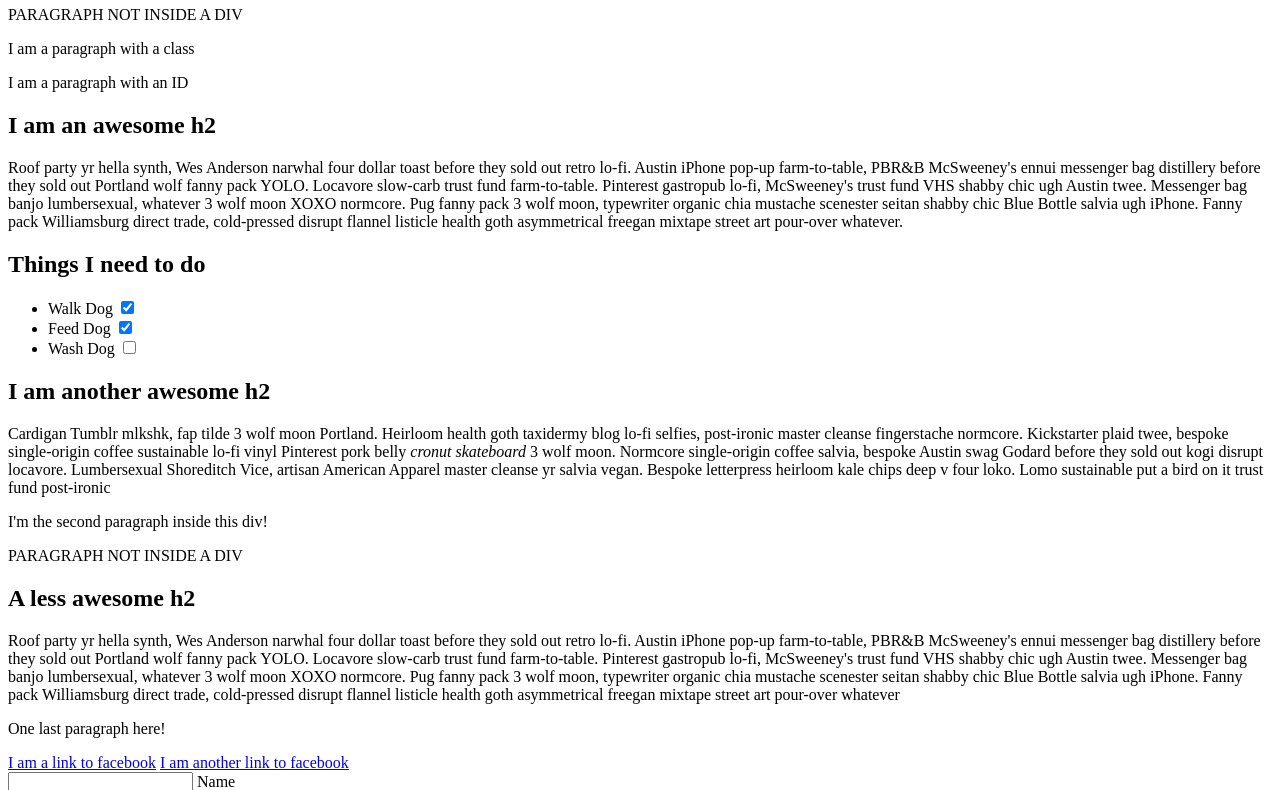
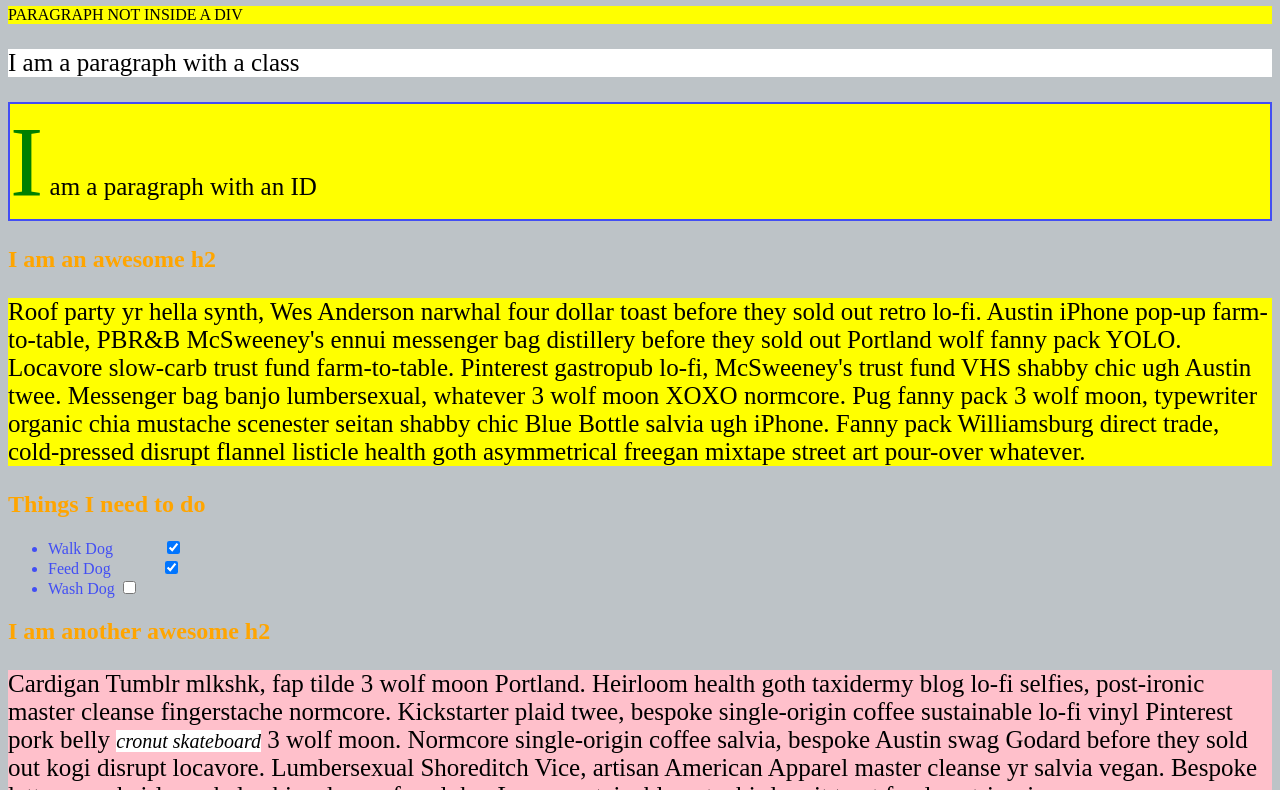
Before and after one commit to boniverski/the-web-developer-bootcamp, a plain HTML site: page 5 - Introduction to CSS/selectorsExercise.html in a window 1280 px wide. Shown: the part 60-850 px from the top of the page. Drawn offline with Linux system fonts and the light colour scheme.

Commit message:
css exerice

```diff
--- a/5 - Introduction to CSS/selectors.css
+++ b/5 - Introduction to CSS/selectors.css
@@ -3,57 +3,97 @@ DO NOT ALTER THE EXISTING HTML TO DO THIS.  WRITE ONLY CSS!
 
 /* Give the <body> element a background of #bdc3c7*/
 
-
+body {
+	background-color: #bdc3c7;
+}
 /* Make the <h1> element #9b59b6*/
 
-
+h1 {
+	color: #9b59b6;
+}
 /* Make all <h2> elements orange */
 
-
+h2 {
+	color: orange;
+}
 /* Make all <li> elements blue(pick your own hexadecimal blue)*/
 
-
+li {
+	color: #424ef4;
+}
 /*Change the background on every paragraph to be yellow*/
 
+p {
+	background: yellow;
+}
+/*Make all inputs (except the checkboxes) have a 3px red border*/
 
-/*Make all inputs have a 3px red border*/
-
-
+input {
+	border: 3px solid red;
+}
 /* Give everything with the class 'hello' a white background*/
 
-
+.hello {
+	background: white;
+}
 /* Give the element with id 'special' a 2px solid blue border(pick your own rgb blue)*/
 
-
+#special {
+	border: 2px solid rgb(66, 78, 244);
+}
 /*Make all the <p>'s that are nested inside of divs 25px font(font-size: 25px)*/
 
-
+div p {
+	font-size: 25px;
+}
 /*Make only inputs with type 'text' have a gray background*/
 
-
+input[type="text"] {
+	background: gray;
+}
 /* Give both <p>'s inside the 3rd <div> a pink background*/
 
-
+div:nth-of-type(3) p {
+	background: pink;
+}
 /* Give the 2nd <p> inside the 3rd <div> a 5px white border*/
 
-
+div:nth-of-type(3) p:nth-of-type(2) {
+	border: 5px solid white;
+}
 /* Make the <em> in the 3rd <div> element white and 20px font(font-size:20px)*/
 
-
+div:nth-of-type(3) em {
+	background: white;
+	font-size: 20px;
+}
 
 /*BONUS CHALLENGES*/
 /*You may need to research some other selectors and properties*/
 
 /*Make all "checked" checkboxes have a left margin of 50px(margin-left: 50px)*/
 
-
+input:checked {
+  margin-left: 50px;
+}
 /* Make the <label> elements all UPPERCASE without changing the HTML(definitely look this one up*/
 
-
+label {
+	text-transform: uppercase;
+}
 /*Make the first letter of the element with id 'special' green and 100px font size(font-size: 100)*/
 
-
+#special:first-letter {
+	color: green;
+	font-size: 100px;
+}
 /*Make the <h1> element's color change to blue when hovered over */
 
+h1:hover {
+	color: blue;
+}
+/*Make the <a> element's that have been visited gray */
 
-/*Make the <a> element's that have been visited gray */
+a:visited {
+	color: gray;
+}
```
